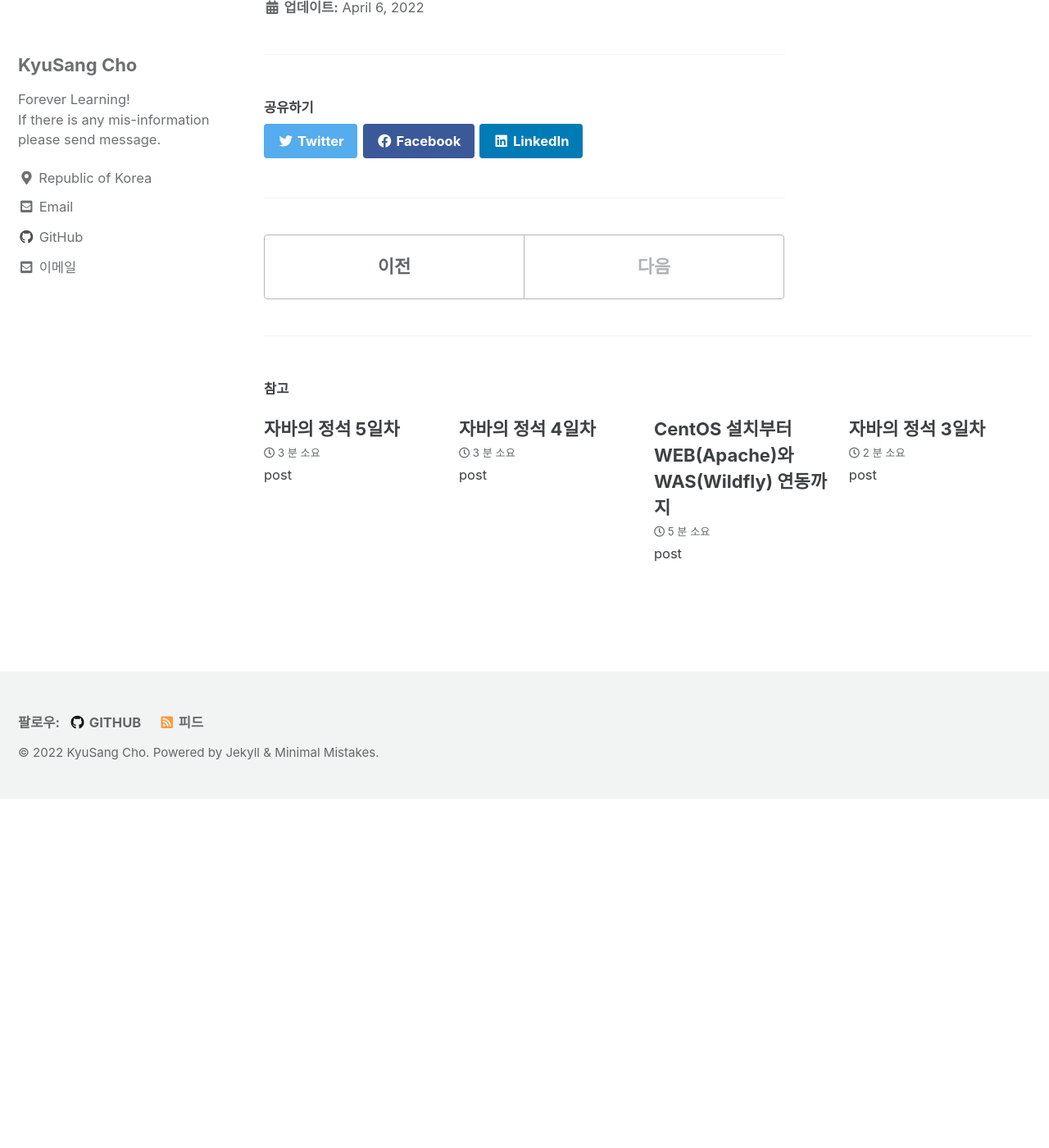
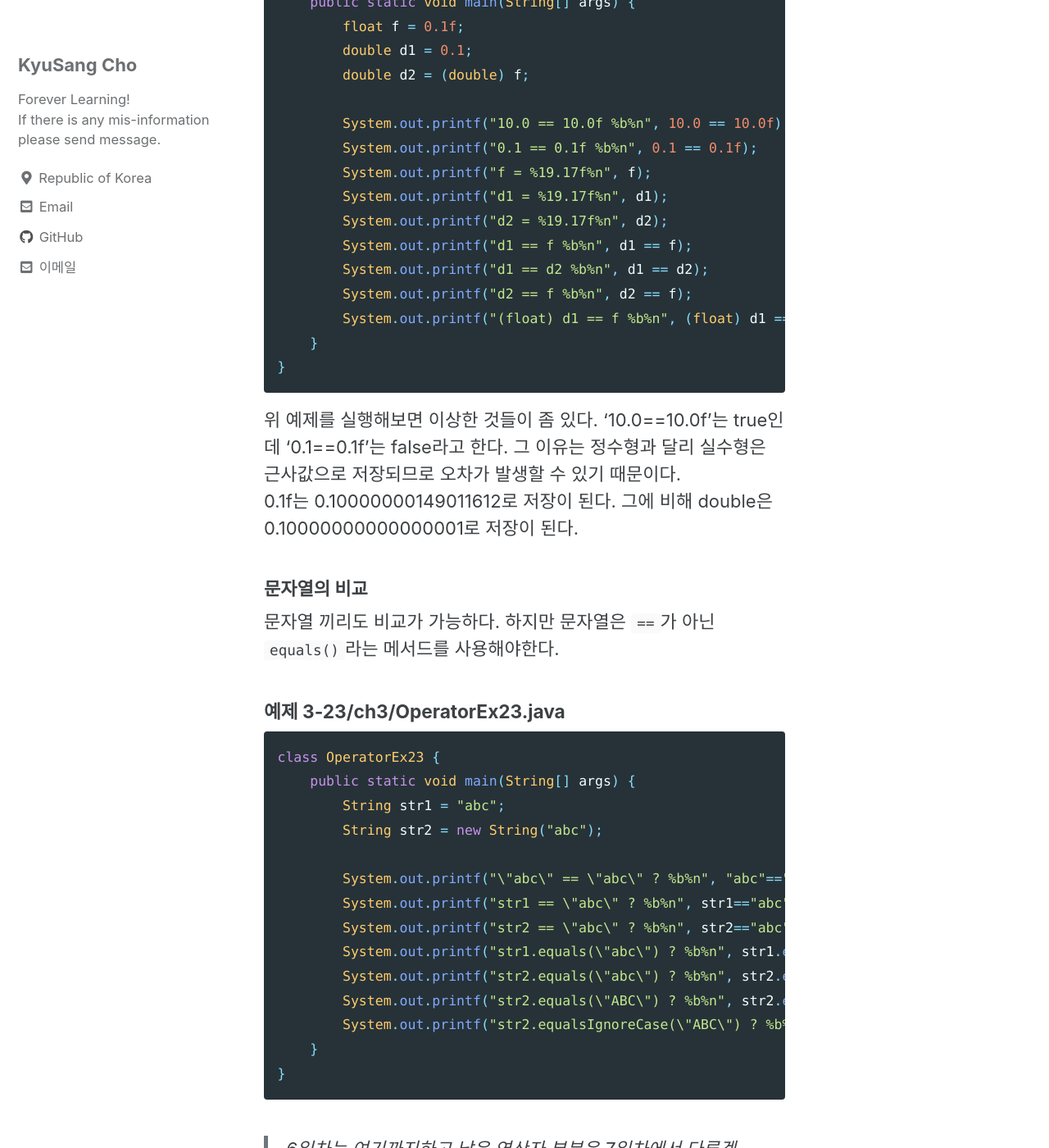
Before and after one commit to DevKS-Yet/DevKs-Yet.github.io, a Jekyll site: the page built from _posts/2022-04-06-66(standard-of-Java006).md, in a window 1280 px wide and 1400 px high, scrolled down 13464 px. Shown: the whole window at 82% size. Built offline with Jekyll 4.4.1, drawn with Linux system fonts in a browser that asks for light colours; cached includes are drawn as plain includes; before the commit the page ends 14438 px from its top, so only the background shows below that; some of the changed text lies outside the part shown.

Commit message:
20220410

````diff
--- a/_posts/2022-04-06-66(standard-of-Java006).md
+++ b/_posts/2022-04-06-66(standard-of-Java006).md
@@ -396,3 +396,50 @@ class OperatorEx21 {
     }
 }
 ```
+
+##### 예제 3-22/ch3/OperatorEx22.java
+```java
+class OperatorEx22 {
+    public static void main(String[] args) {
+        float f = 0.1f;
+        double d1 = 0.1;
+        double d2 = (double) f;
+
+        System.out.printf("10.0 == 10.0f %b%n", 10.0 == 10.0f);
+        System.out.printf("0.1 == 0.1f %b%n", 0.1 == 0.1f);
+        System.out.printf("f = %19.17f%n", f);
+        System.out.printf("d1 = %19.17f%n", d1);
+        System.out.printf("d2 = %19.17f%n", d2);
+        System.out.printf("d1 == f %b%n", d1 == f);
+        System.out.printf("d1 == d2 %b%n", d1 == d2);
+        System.out.printf("d2 == f %b%n", d2 == f);
+        System.out.printf("(float) d1 == f %b%n", (float) d1 == f);
+    }
+}
+```
+위 예제를 실행해보면 이상한 것들이 좀 있다. '10.0==10.0f'는 true인데 '0.1==0.1f'는 false라고 한다. 그 이유는 정수형과 달리 실수형은 근사값으로 저장되므로 오차가 발생할 수 있기 때문이다.
+0.1f는 0.10000000149011612로 저장이 된다. 그에 비해 double은 0.10000000000000001로 저장이 된다.
+
+###### 문자열의 비교
+문자열 끼리도 비교가 가능하다. 하지만 문자열은 `==`가 아닌 `equals()`라는 메서드를 사용해야한다.
+
+##### 예제 3-23/ch3/OperatorEx23.java
+```java
+class OperatorEx23 {
+    public static void main(String[] args) {
+        String str1 = "abc";
+        String str2 = new String("abc");
+
+        System.out.printf("\"abc\" == \"abc\" ? %b%n", "abc"=="abc");
+        System.out.printf("str1 == \"abc\" ? %b%n", str1=="abc");
+        System.out.printf("str2 == \"abc\" ? %b%n", str2=="abc");
+        System.out.printf("str1.equals(\"abc\") ? %b%n", str1.equals("abc"));
+        System.out.printf("str2.equals(\"abc\") ? %b%n", str2.equals("abc"));
+        System.out.printf("str2.equals(\"ABC\") ? %b%n", str2.equals("ABC"));
+        System.out.printf("str2.equalsIgnoreCase(\"ABC\") ? %b%n", str2.equalsIgnoreCase("ABC"));
+    }
+}
+```
+
+> 6일차는 여기까지하고 남은 연산자 부분은 7일차에서 다루겠다. 생각보다 오래걸려서 당황스럽다.....
+> 난 빠르게 객체지향 프로그래밍과 람다와 스트림 부분을 집중적으로 공부하고 싶었는데......
````
